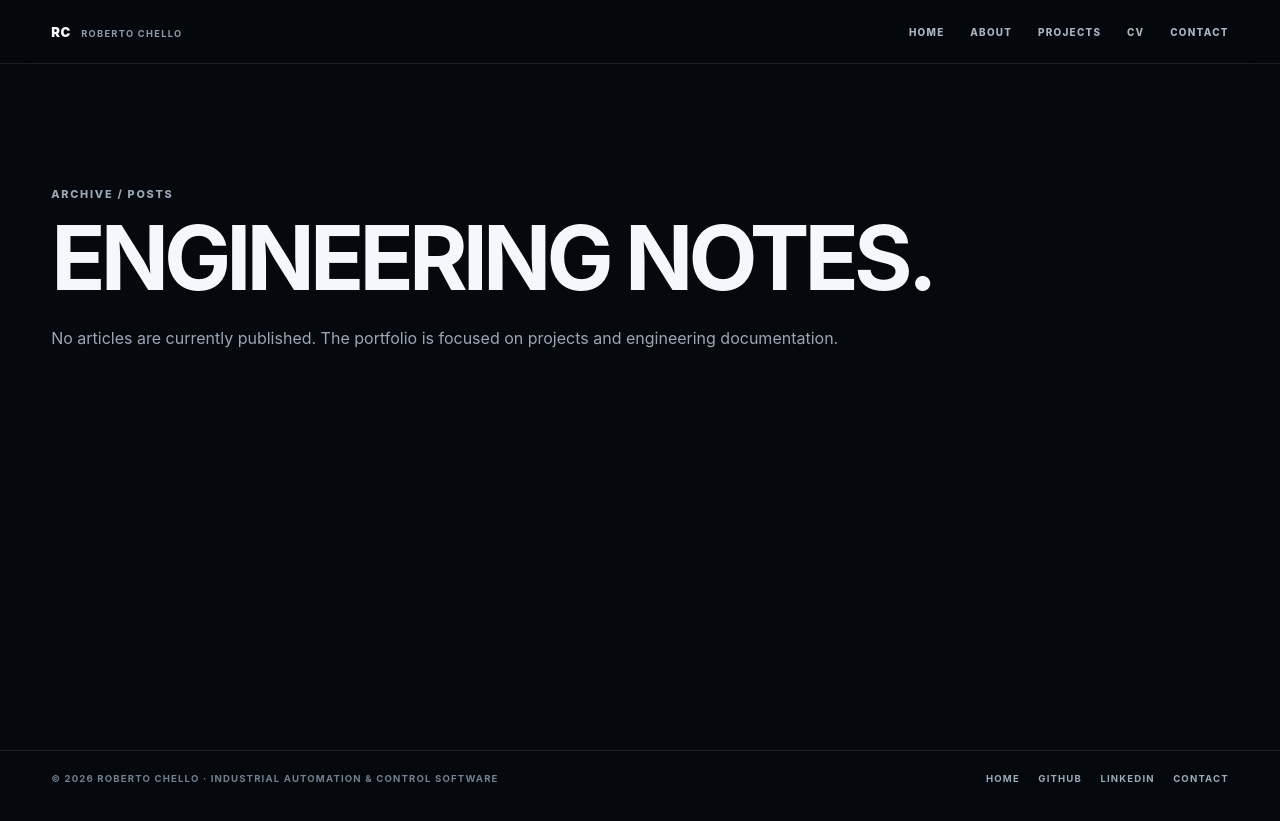
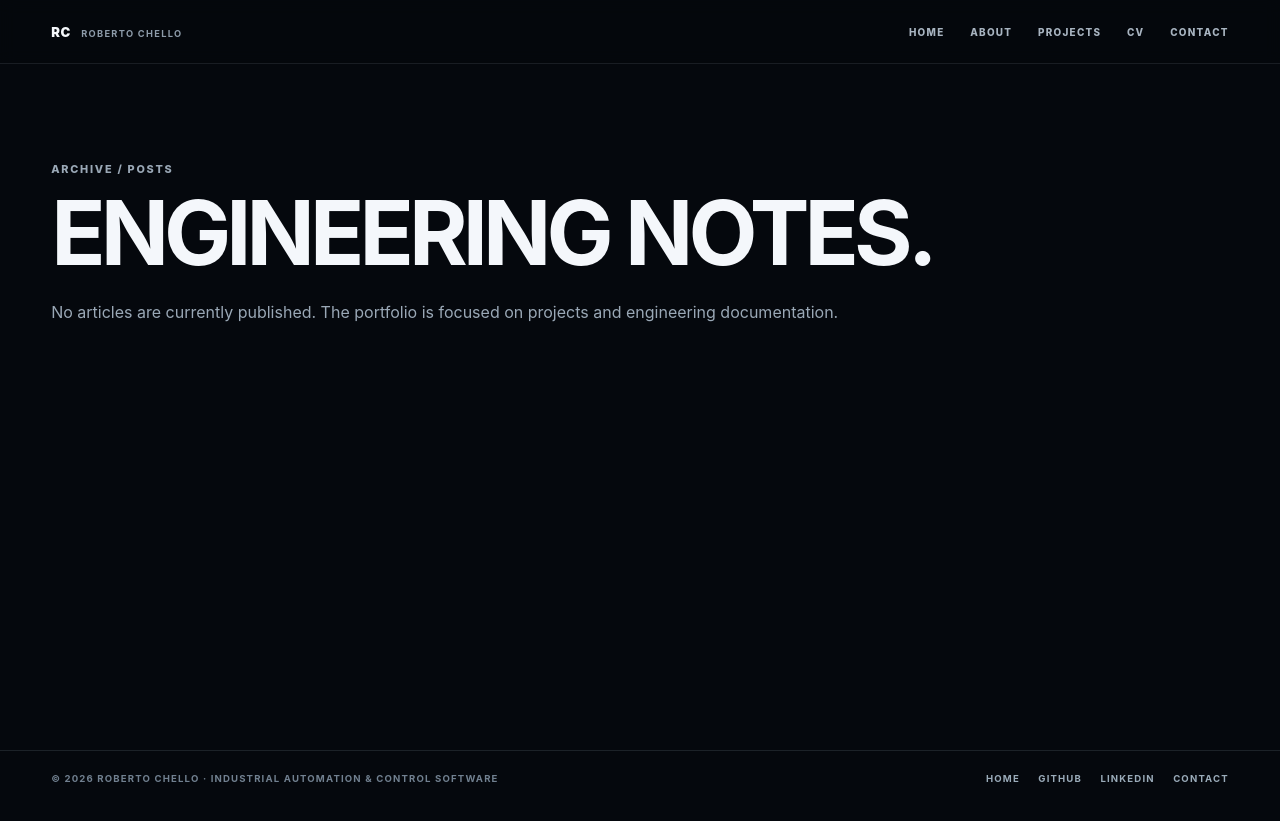
Before and after one commit to robertochello/robertochello.github.io, a Jekyll site: the page built from _pages/year-archive.md, in a window 1280 px wide. Shown: the top 821 px of the page. Built offline with Jekyll 4.4.1, drawn with Linux system fonts in a browser that asks for light colours.

Commit message:
Apply lightweight visual pass to internal pages

```diff
--- a/_layouts/site-standalone.html
+++ b/_layouts/site-standalone.html
@@ -16,6 +16,7 @@
   <link rel="stylesheet" href="{{ '/assets/css/portfolio-v2.css' | relative_url }}">
   <link rel="stylesheet" href="{{ '/assets/css/portfolio-shell.css' | relative_url }}">
   <link rel="stylesheet" href="{{ '/assets/css/portfolio-pages.css' | relative_url }}">
+  <link rel="stylesheet" href="{{ '/assets/css/performance-light.css' | relative_url }}">
 </head>
 <body class="rcx-page rcx-page--inner">
   <a class="rcx-skip" href="#main">Skip to content</a>
```
